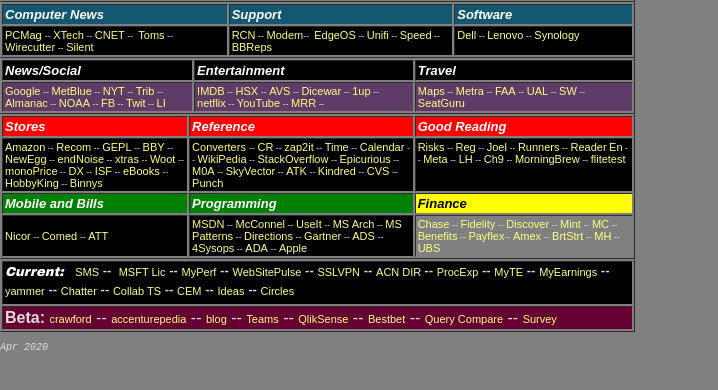
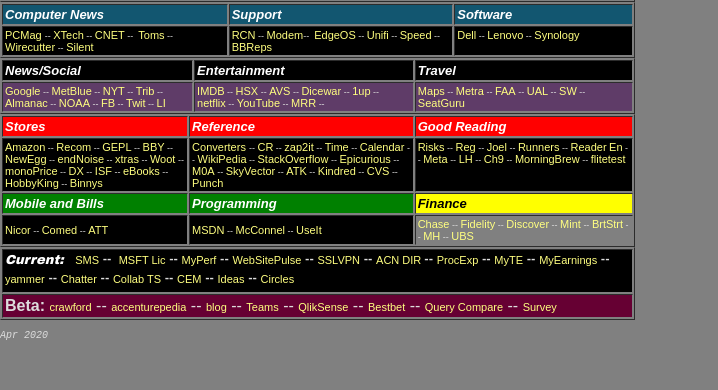
Before and after one commit to ccrawford/ccrawford.github.io, a plain HTML site: page index.html in a window 1280 px wide. Shown: the part 138-528 px from the top of the page, without its empty margins (0-718 px from the left). Drawn offline with Linux system fonts and the light colour scheme.

Commit message:
Programming and Finance

```diff
--- a/index.html
+++ b/index.html
@@ -196,10 +196,10 @@ A.body1:visited
     <tr>
       <td style="width: 173px;" bgcolor="#000000"><span style="font-family: Arial; font-size: xx-small;"><a href="https://www3.nicor.com/MyAccount/loginmain.aspx">Nicor</a> -- <a href="https://www.comed.com/MyAccount/">Comed</a> -- <a href="https://www.att.com/acctmgmt/overview">ATT</a></span></td>
       <td class="CACBase" bgcolor="#000000">
-        <p class="CACBase"><span style="font-family: Arial; font-size: xx-small;"> <a href="http://msdn.microsoft.com/">MSDN</a> -- <a href="http://www.construx.com/stevemcc/">McConnel</a> -- <a href="http://www.useit.com/">UseIt</a> -- <a href="http://msdn.microsoft.com/architecture">MS Arch</a> -- <a href="http://www.microsoft.com/resources/practices/">MS Patterns</a> -- <a href="http://www.directionsonmicrosoft.com/members/index.html">Directions</a> -- <a href="http://www.gartner.com/">Gartner</a> -- <a href="https://cioguide.accenture.com/">ADS</a> -- <a href="http://4sysops.com/">4Sysops</a> -- <a href="https://kx.accenture.com/Offerings/Pages/AccentureDeliveryArchitectures.aspx"> ADA</a> -- <a href="http://developer.apple.com/">Apple</a></span></p>
+        <p class="CACBase"><span style="font-family: Arial; font-size: xx-small;"> <a href="http://msdn.microsoft.com/">MSDN</a> -- <a href="http://www.construx.com/stevemcc/">McConnel</a> -- <a href="http://www.useit.com/">UseIt</a></span></p>
       </td>
       <td>
-        <p align="left"><a href="https://www.chase.com/">Chase</a><span style="font-family: Arial; font-size: xx-small;"> -- <a href="http://www.fidelity.com/">Fidelity</a>&nbsp;-- <a href="https://www.discovercard.com/cardmembersvcs/loginlogout/app/ac_main">Discover</a> -- <a href="https://wwws.mint.com/login.event">Mint</a> -- </span> <a href="https://www.accountonline.com/View?docId=Index&amp;siteId=AC&amp;langId=EN"> MC</a><span style="font-family: Arial; font-size: xx-small;"> -- <a href="http://resources.hewitt.com/accenture/"> Benefits</a>&nbsp;-- <a href="https://www.mypayflex.com/SignIn/SignIn/Index/member">Payflex</a>-- <a href="https://www.americanexpress.com/links/myca">Amex</a> -- <a href="https://www.brightstartsavings.com/">BrtStrt</a> -- <a href="https://myholdings.accenture.com/Main/Default.aspx">MH</a> -- <a href="http://www.ubs.com/onesource/acn">UBS</a></span></p>
+        <p align="left"><a href="https://www.chase.com/">Chase</a><span style="font-family: Arial; font-size: xx-small;"> -- <a href="http://www.fidelity.com/">Fidelity</a>&nbsp;-- <a href="https://www.discovercard.com/cardmembersvcs/loginlogout/app/ac_main">Discover</a> -- <a href="https://wwws.mint.com/login.event">Mint</a> -- <a href="https://www.brightstartsavings.com/">BrtStrt</a> -- <a href="https://myholdings.accenture.com/Main/Default.aspx">MH</a> -- <a href="http://www.ubs.com/onesource/acn">UBS</a></span></p>
       </td>
     </tr>
   </tbody>
```
